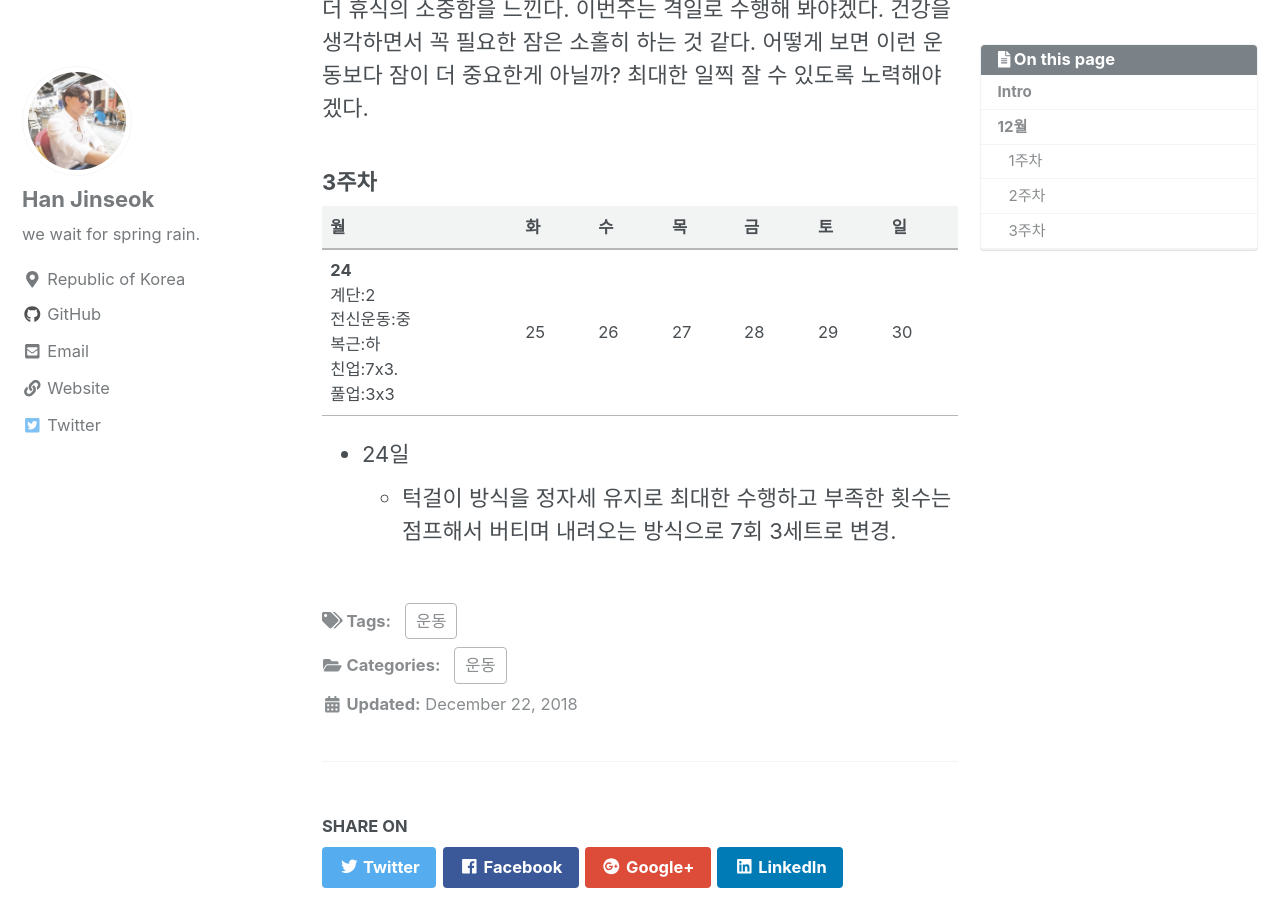
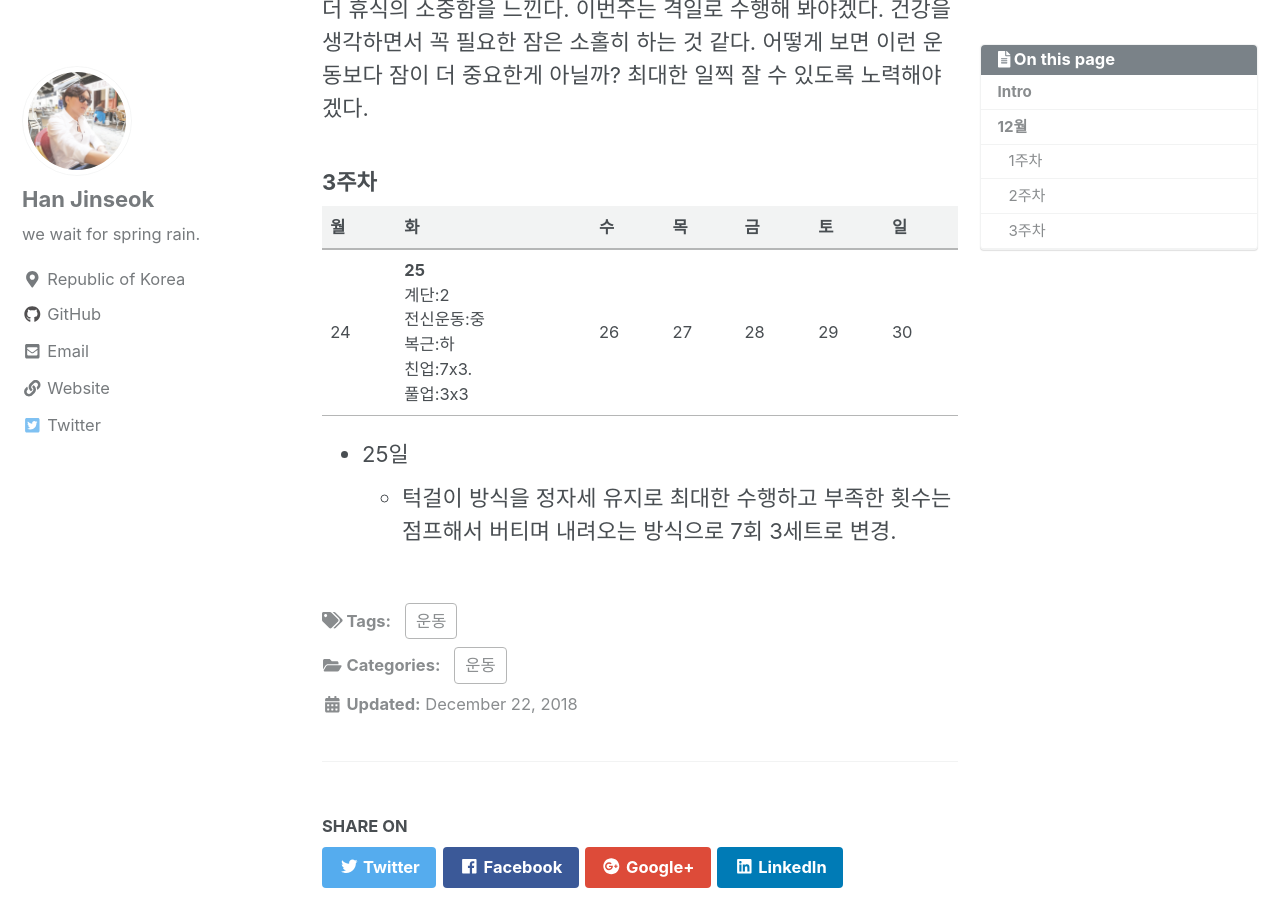
Before and after one commit to moregorenine/moregorenine.github.io, a Jekyll site: the page built from _posts/exercise/2018-12-10-exercise.md, in a window 1280 px wide and 900 px high, scrolled down 2683 px. Built offline with Jekyll 4.4.1, drawn with Linux system fonts in a browser that asks for light colours; nearby versions of some CDN libraries; comment, search, counter and statistics services are not loaded; a style sheet for code colours, icons or effects is not loaded.

Commit message:
Update 2018-12-10-exercise.md

```diff
--- a/_posts/exercise/2018-12-10-exercise.md
+++ b/_posts/exercise/2018-12-10-exercise.md
@@ -56,7 +56,7 @@ toc_sticky: true
 
 | 월 | 화 | 수 | 목 | 금 | 토 | 일 |
 |:---|:---|:---|:---|:---|:---|:---|
-| **24**<br>계단:2<br>전신운동:중<br>복근:하<br>친업:7x3.<br>풀업:3x3 | 25 | 26 | 27 | 28 | 29 | 30 |
+| 24 | **25**<br>계단:2<br>전신운동:중<br>복근:하<br>친업:7x3.<br>풀업:3x3 | 26 | 27 | 28 | 29 | 30 |
 
-* 24일
+* 25일
   * 턱걸이 방식을 정자세 유지로 최대한 수행하고 부족한 횟수는 점프해서 버티며 내려오는 방식으로 7회 3세트로 변경.
```
